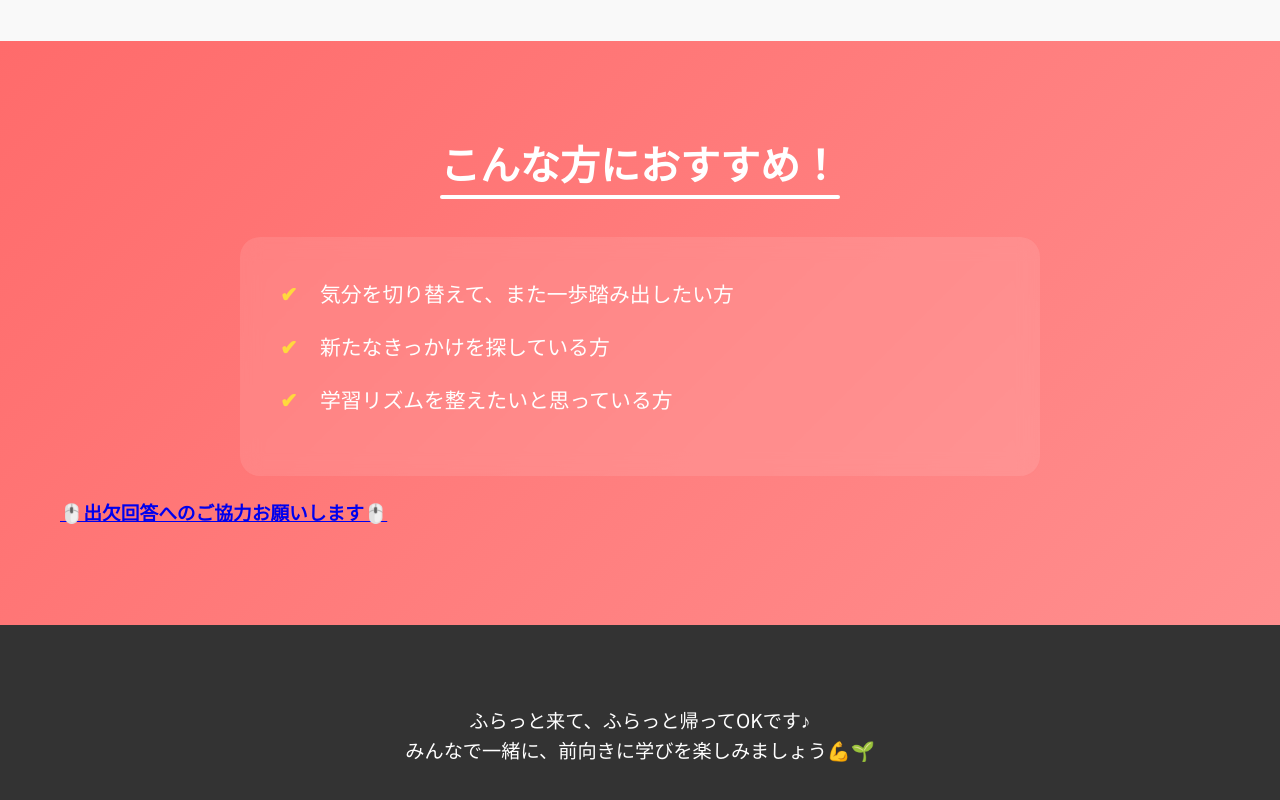
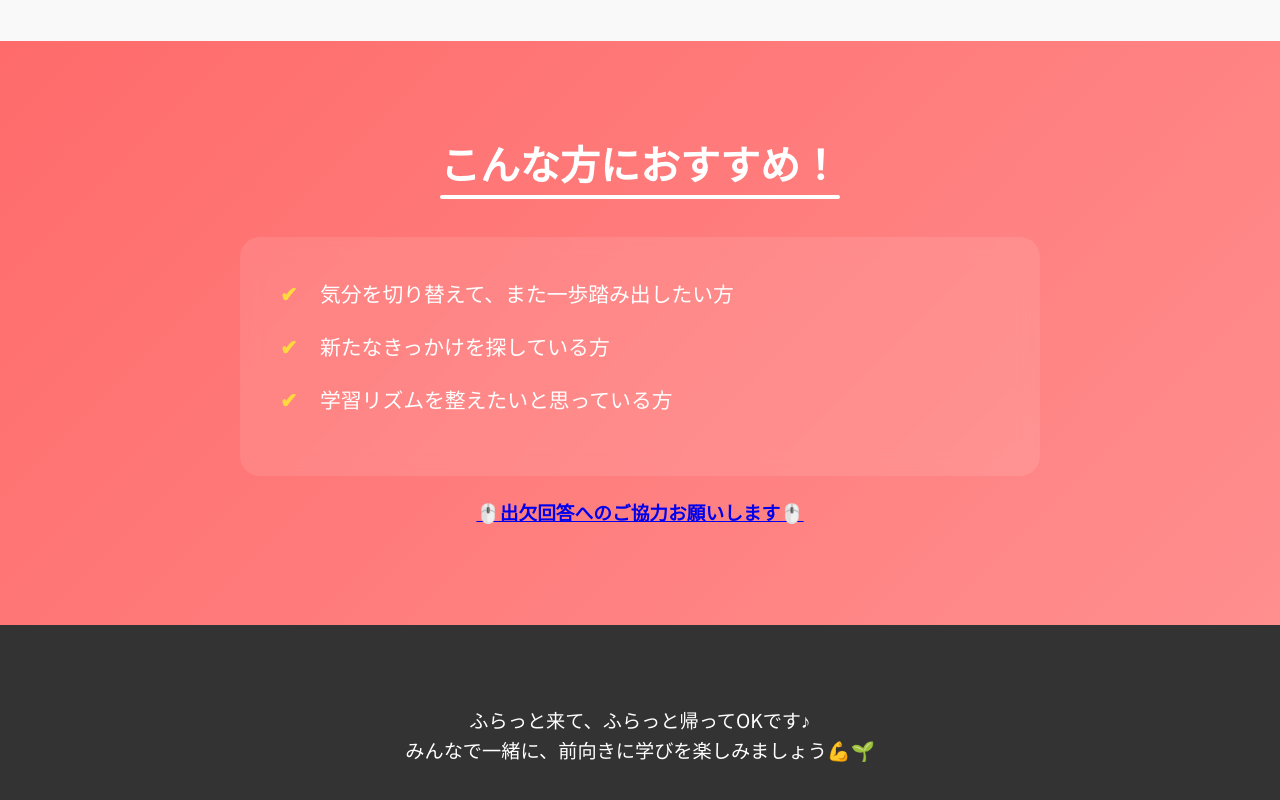
Before and after one commit to wamotahiruo/progress-up-lp, a website built with Vite: page index.html in a window 1280 px wide. Shown: the part 1883-2683 px from the top of the page. Built offline with nearby package versions, Linux system fonts and the light colour scheme.

Commit message:
微修正3_ハイパーリンクのテキストを中央揃え

```diff
--- a/style.css
+++ b/style.css
@@ -275,6 +275,10 @@ h2::after {
   background: white;
 }
 
+.audience h3 {
+  text-align: center;
+}
+
 .check-list {
   list-style: none;
   max-width: 800px;
```
